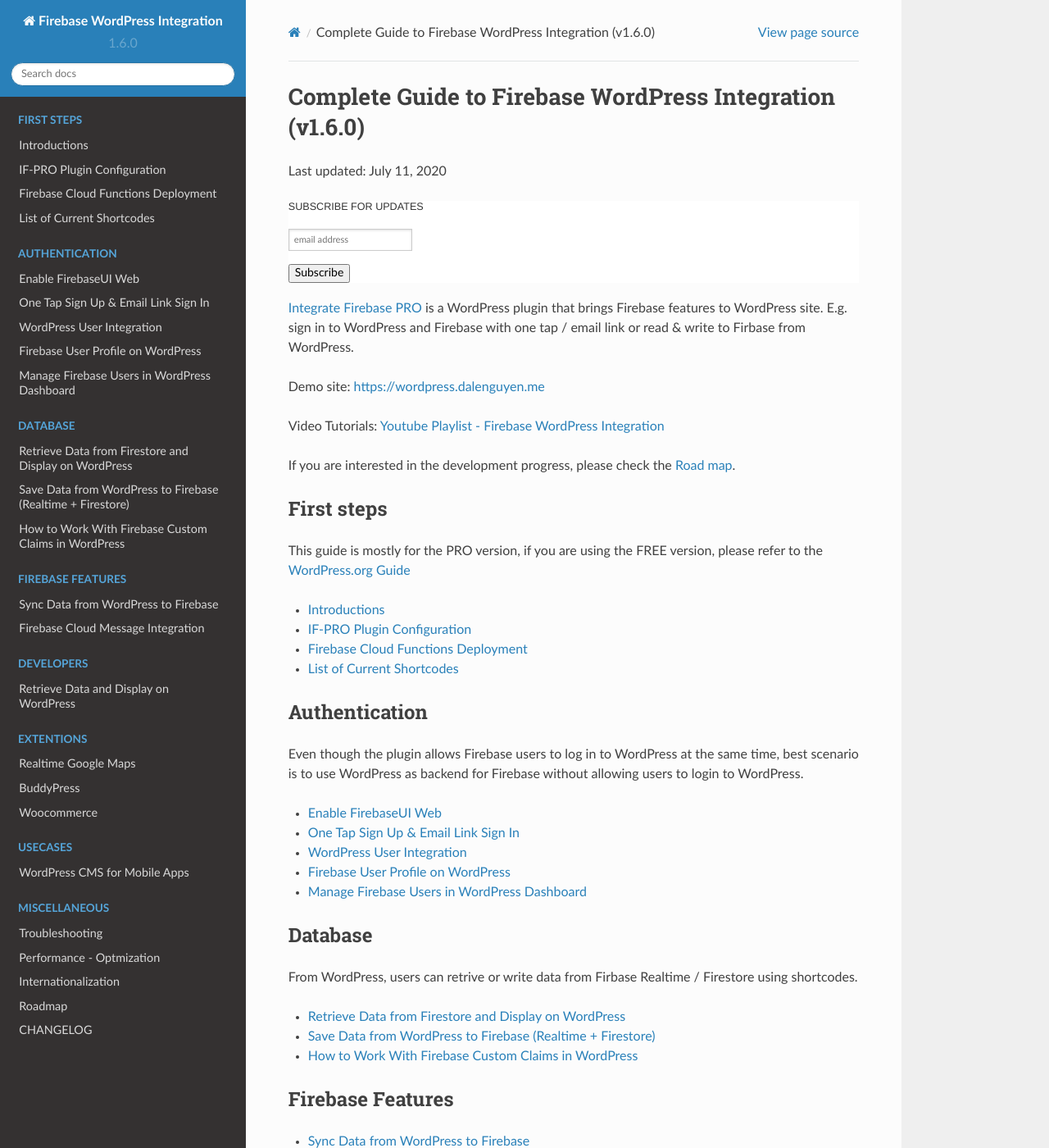
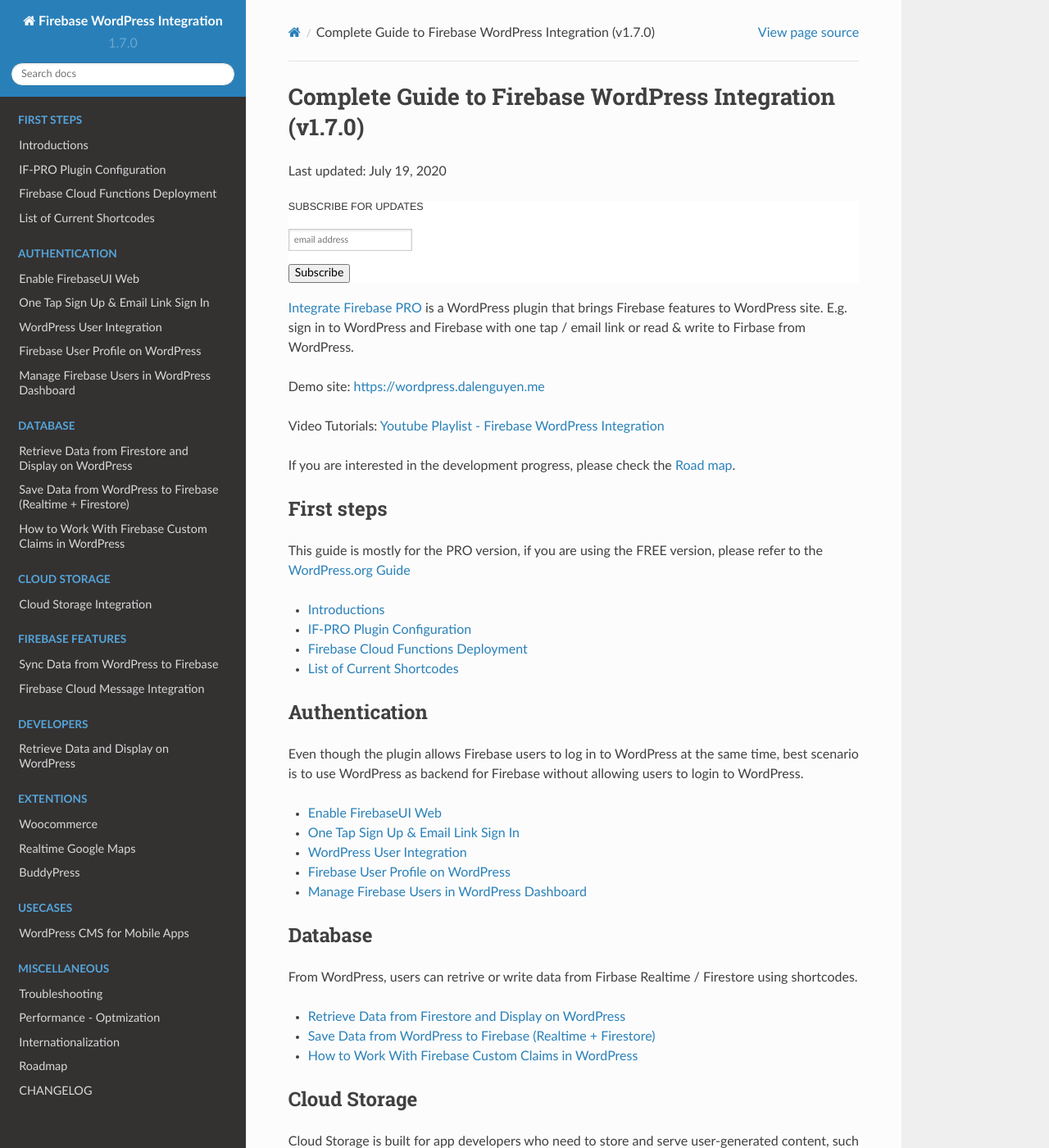
Before and after one commit to dalenguyen/firebase-wordpress-docs, a Sphinx documentation site: the page built from docs/index.rst, in a window 1280 px wide and 1400 px high. Shown: the whole window at 82% size. Built offline with Sphinx 7.4.7 and the Read the Docs theme 2.0.0, drawn with Linux system fonts in a browser that asks for light colours; comment, search, counter and statistics services are not loaded; some of the changed text lies outside the part shown.

Commit message:
Added guide for v1.7.0

```diff
--- a/docs/conf.py
+++ b/docs/conf.py
@@ -22,7 +22,7 @@
 author = u'Dale Nguyen'
 
 # The short X.Y version
-version = '1.6.0'
+version = '1.7.0'
 release = version
 
 # -- General configuration ---------------------------------------------------
--- a/docs/index.rst
+++ b/docs/index.rst
@@ -1,10 +1,10 @@
-Complete Guide to Firebase WordPress Integration (v1.6.0)
+Complete Guide to Firebase WordPress Integration (v1.7.0)
 ==========================================================
 
 .. meta::
    :description lang=en: Guide on how to integrate Firebase to WordPress.
 
-Last updated: July 11, 2020
+Last updated: July 19, 2020
 
 .. raw:: html
 
@@ -101,6 +101,20 @@
    /database/save-data-realtime-firestore
    /database/work-with-firebase-custom-claims
 
+Cloud Storage
+-----------
+
+Cloud Storage is built for app developers who need to store and serve user-generated content, such as photos or videos.
+
+* :doc:`/storage/cloud-storage-integration`
+
+.. toctree::
+   :maxdepth: 2
+   :hidden:
+   :caption: Cloud Storage
+
+   /storage/cloud-storage-integration
+
 Firebase Features
 -----------
 
@@ -134,18 +148,18 @@
 
 List of plugins that can integrate with **Integrate Firebase PRO**
 
+* :doc:`/extentions/woocommerce`
 * :doc:`/extentions/google-maps`
 * :doc:`/extentions/buddypress`
-* :doc:`/extentions/woocommerce`
 
 .. toctree::
    :maxdepth: 2
    :hidden:
    :caption: Extentions
 
+   extentions/woocommerce
    extentions/google-maps
    extentions/buddypress
-   extentions/woocommerce
 
 Usecases
 -----------
```
Also changed, not shown: docs/extentions/woocommerce.rst (+16 -1 lines), docs/misc/changelog.rst (+8 -0 lines), docs/storage/cloud-storage-integration.rst (added, +15 -0 lines), docs/images/storage/enable-cloud-storage.png (added), docs/images/woocommerce/woocommerce-account-configuration.png (added).
